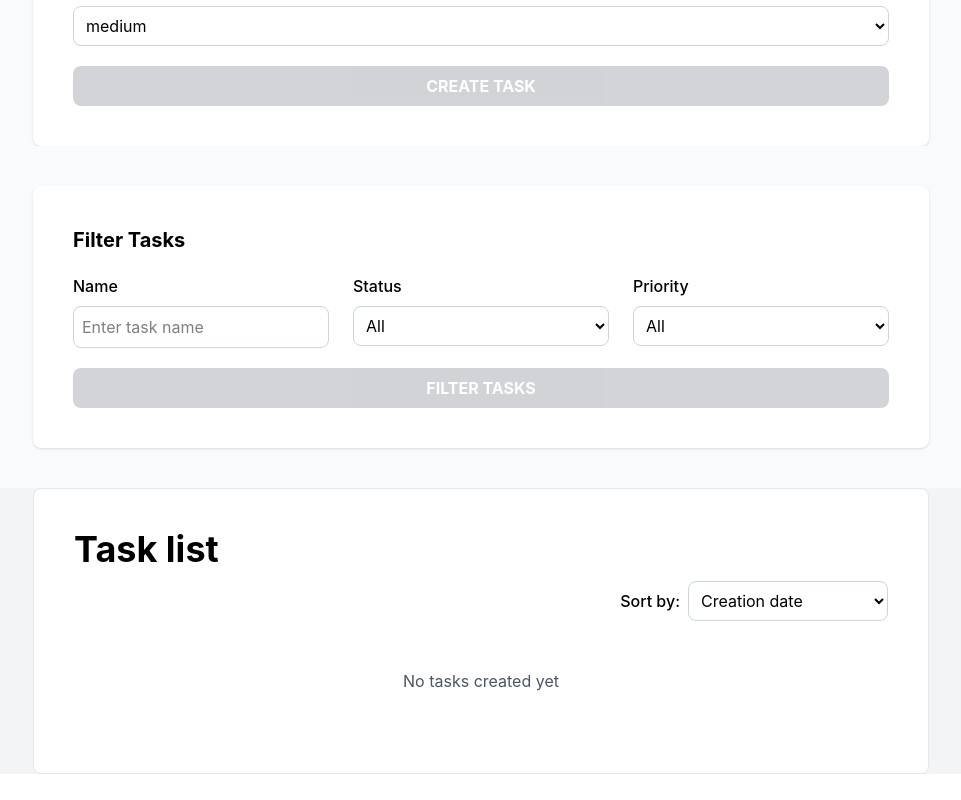
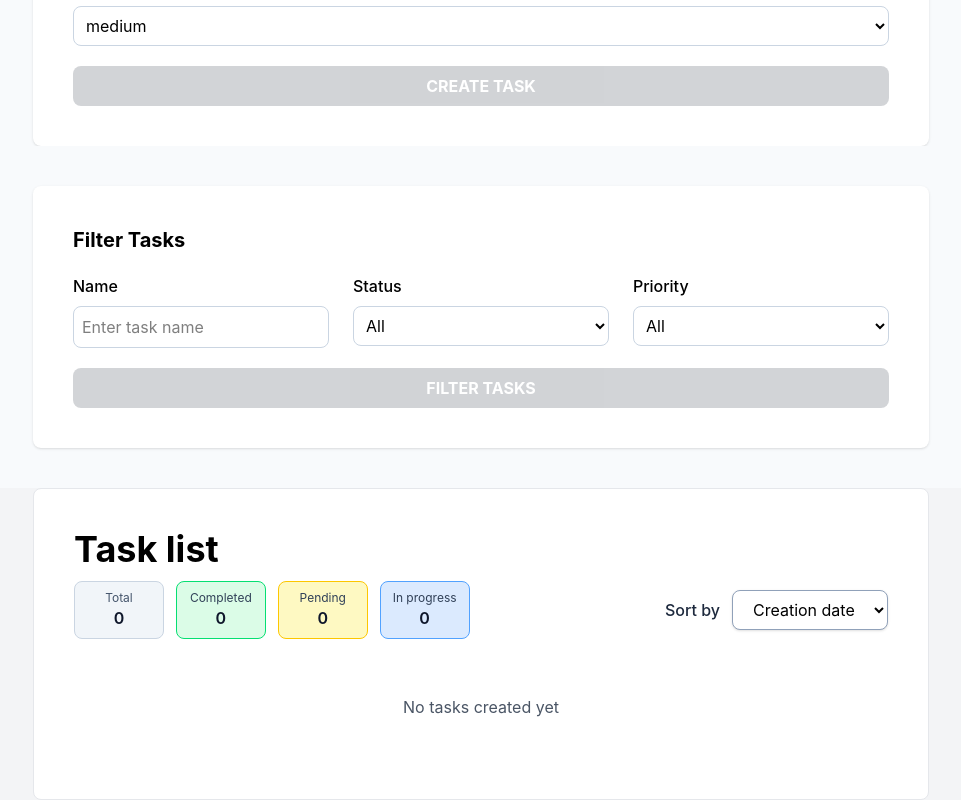
Before and after one commit to sfchirila/task-manager, a React (Vite) app: page / in a window 1280 px wide. Shown: the part 406-1206 px from the top of the page, without its empty margins (159-1120 px from the left). Before the commit the page ends 1180 px from the top, so only its background shows below. Built offline with nearby package versions, Linux system fonts and the light colour scheme.

Commit message:
add task statistics

```diff
--- a/src/components/TaskList.tsx
+++ b/src/components/TaskList.tsx
@@ -18,6 +18,10 @@ export function TaskList({tasks, dispatch, setEditingTask, setSortBy}: TaskListP
         { value: 'taskPriority', label: 'Priority' },
     ];
 
+    const completedTasks = tasks.filter(task => task.status === 'completed').length;
+    const pendingTasks = tasks.filter(task => task.status === 'pending').length;
+    const inProgressTasks = tasks.filter(task => task.status === 'in-progress').length;
+
     const handleSortChange = (e: React.ChangeEvent<HTMLSelectElement>) => {
        setSortBy(e.target.value as SortByOption);
     }
@@ -26,14 +30,45 @@ export function TaskList({tasks, dispatch, setEditingTask, setSortBy}: TaskListP
         <>
             <h2 className="text-4xl font-bold pb-3">Task list</h2>
 
-            <form className="flex justify-end items-center pb-2">
-                <label htmlFor="sort" className="font-medium">Sort by:</label>
-                <select name="sort" id="sort" className="border border-slate-300 p-2 rounded-lg bg-white w-50 ml-2" onChange={handleSortChange}>
+          <div className="flex justify-between items-center pb-4">
+            <div className="grid grid-cols-4 gap-3 text-center">
+                <div className="bg-slate-100 px-3 py-2 rounded-lg border border-slate-300">
+                    <p className="text-xs text-slate-600">Total</p>
+                    <p className="text-base font-semibold text-slate-900">{tasks.length}</p>
+                </div>
+
+                <div className="bg-green-100 px-3 py-2 rounded-lg border border-green-400">
+                    <p className="text-xs text-slate-700">Completed</p>
+                    <p className="text-base font-semibold text-slate-900">{completedTasks}</p>
+                </div>
+
+                <div className="bg-yellow-100 px-3 py-2 rounded-lg border border-yellow-400">
+                    <p className="text-xs text-slate-700">Pending</p>
+                    <p className="text-base font-semibold text-slate-900">{pendingTasks}</p>
+                </div>
+
+                <div className="bg-blue-100 px-3 py-2 rounded-lg border border-blue-400">
+                    <p className="text-xs text-slate-700">In progress</p>
+                    <p className="text-base font-semibold text-slate-900">{inProgressTasks}</p>
+                </div>
+            </div>
+
+            <form className="flex items-center gap-3">
+                <label htmlFor="sort" className="text-base font-medium text-slate-800">Sort by</label>
+                <select
+                    name="sort"
+                    id="sort"
+                    className="border border-slate-400 px-4 py-2 rounded-lg bg-white text-base shadow-sm focus:ring-2 focus:ring-blue-500 outline-none"
+                    onChange={handleSortChange}
+                >
                     {shortByOptions.map((option) => (
-                        <option key={option.value} value={option.value}>{option.label}</option>
+                        <option key={option.value} value={option.value}>
+                            {option.label}
+                        </option>
                     ))}
                 </select>
             </form>
+        </div>
 
             { tasks.length === 0 ? <p className="text-center text-gray-600 py-10">No tasks created yet</p> :
                 tasks.map(task => (
```
